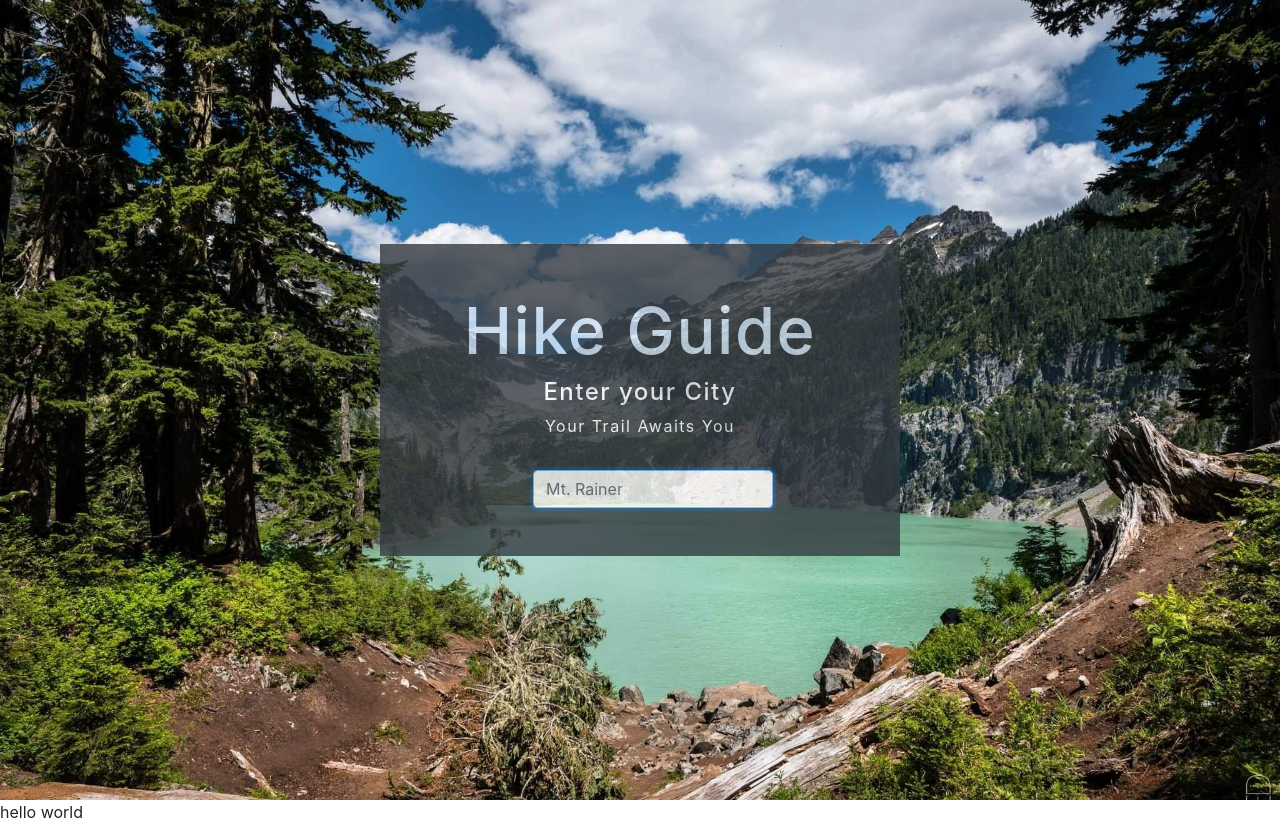
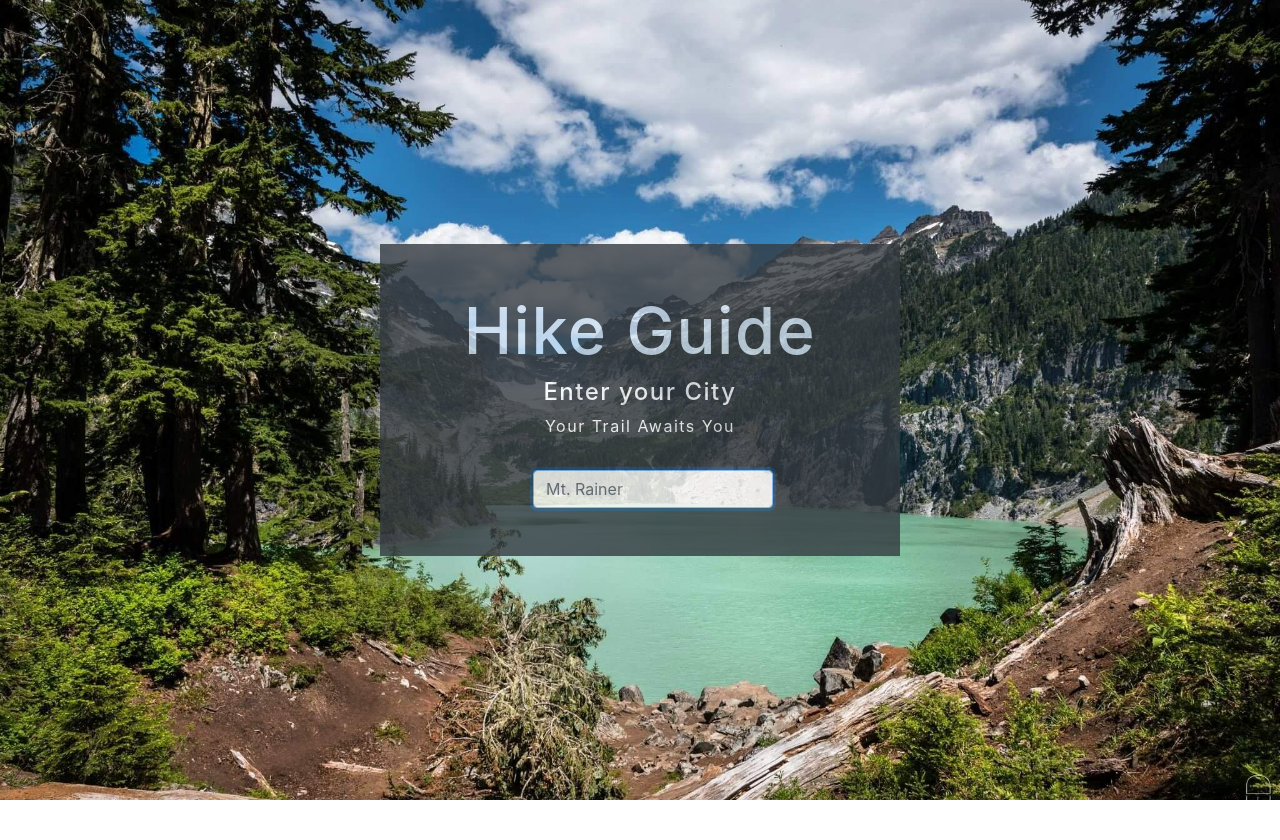
Before and after one commit to Okideveloper/teagues-trails, a Vue app: page / in a window 1280 px wide. After the commit the page ends 816 px from the top, so only its background shows below. Built offline with nearby package versions, Linux system fonts and the light colour scheme.

Commit message:
lets try this agian

```diff
--- a/public/index.html
+++ b/public/index.html
@@ -1,14 +1,17 @@
 <!DOCTYPE html>
 <html>
+
 <head>
   <meta charset="utf-8">
   <meta http-equiv="X-UA-Compatible" content="IE=edge">
   <meta name="viewport" content="width=device-width,initial-scale=1.0">
   <title>Take a Hike</title>
 </head>
+
 <body>
   <div id="app"></div>
-    <p>hello world</p>
+  <p></p>
   <!-- built files will be auto injected -->
 </body>
+
 </html>
--- a/src/router.js
+++ b/src/router.js
@@ -2,7 +2,6 @@ import Vue from 'vue'
 import Router from 'vue-router'
 import HomePage from './views/HomePage.vue'
 import TrailResults from './views/TrailResults.vue'
-
 
 /*  testing */
 Vue.use(Router)
--- a/src/store.js
+++ b/src/store.js
@@ -3,6 +3,9 @@ import Vuex from 'vuex'
 import axios from 'axios'
 
 Vue.use(Vuex)
+
+const API_KEY = 'AIzaSyDzlyMo5jrt6ZMx_oJStHMh8G7xktZkmkE'
+const TRAIL_KEY = '200202949-be5202662091a9dc38356c0c802cd058'
 
 export default new Vuex.Store({
   state: {
@@ -31,7 +34,8 @@ export default new Vuex.Store({
         commit,
         dispatch
       }, payload) {
-        const url = `https://maps.googleapis.com/maps/api/geocode/json?address=${payload}&key=${AIzaSyDzlyMo5jrt6ZMx_oJStHMh8G7xktZkmkE}`
+        const url = `https://maps.googleapis.com/maps/api/geocode/js?address=${payload}&key=${AIzaSyDzlyMo5jrt6ZMx_oJStHMh8G7xktZkmkE}`
+
 
         axios
           .get(url)
@@ -57,7 +61,7 @@ export default new Vuex.Store({
         axios
           .get('https://www.hikingproject.com/data/get-trails', {
             params: {
-              key: 'T200473179-8a8d07c08addd2f6d7b0c598f9b478b5',
+              key: TRAIL_KEY,
               lat: payload.lat,
               lon: payload.lng,
               maxDistance: 10,
```
Also changed, not shown: 9 other files (tests, documents, lock files or other folders). Lines whose indentation alone changed are shown as unchanged.
